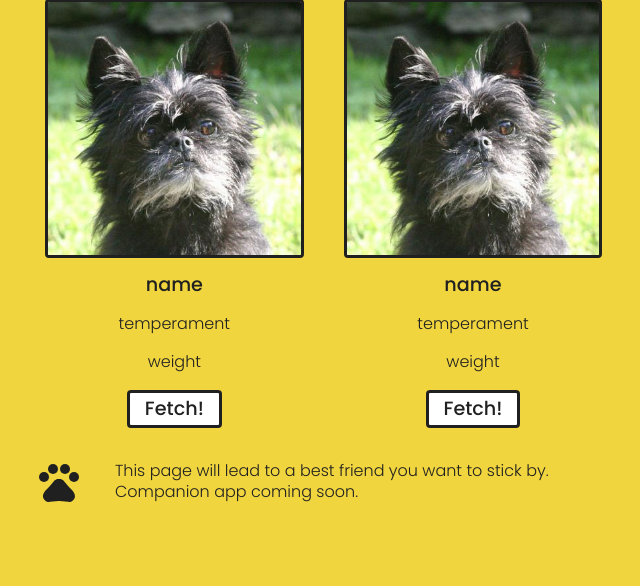
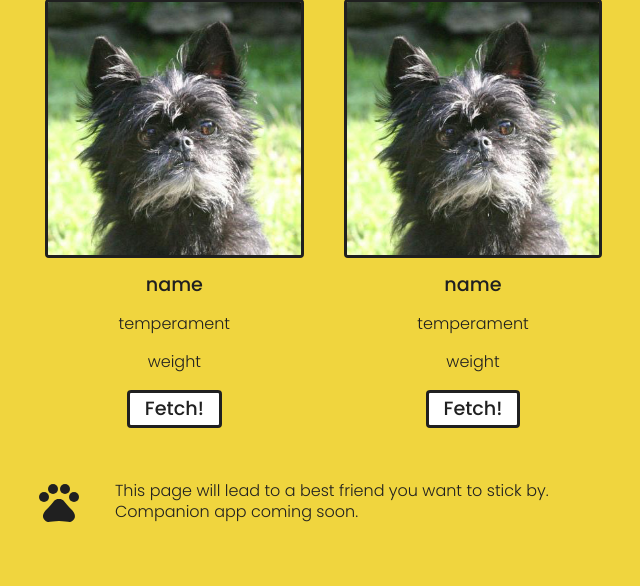
Before and after one commit to xz-dice/2021-march-fetch, a PHP site: page / in a window 1280 px wide. Shown: the part 880-1466 px from the top of the page, without its empty margins (167-807 px from the left). Before the commit the page ends 1382 px from the top, so only its background shows below. Run offline with PHP 8.4, Linux system fonts and the light colour scheme.

Commit message:
Increased footer margin-top

```diff
--- a/css/styles.css
+++ b/css/styles.css
@@ -98,7 +98,7 @@ a:hover, a:focus {
 footer {
     display: grid;
     grid-template-columns: 3rem 1fr;
-    margin: 0 10px 60px;
+    margin: 20px 10px 60px;
 }
 
 footer div {
```
